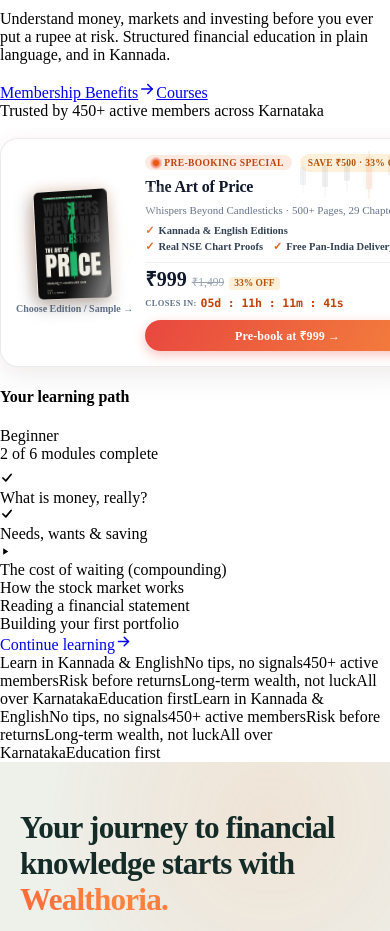
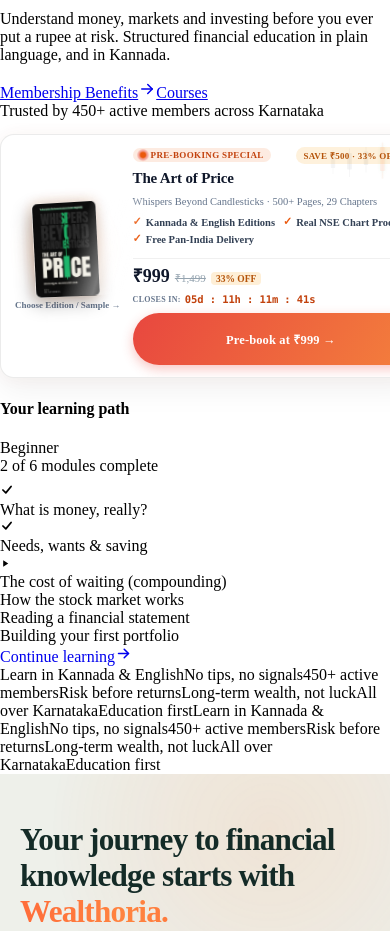
Before and after one commit to wealthoria/weathoriafrontend, a React (Vite) app: page / in a window 390 px wide. Shown: the part 1160-2091 px from the top of the page. Built offline with nearby package versions, Linux system fonts and the light colour scheme; no server answers; the database is empty.

Commit message:
style(mobile): optimize book ad card, 3D cover animation, and selector layout for all mobile screens

```diff
--- a/src/app/art-of-price-spotlight.css
+++ b/src/app/art-of-price-spotlight.css
@@ -522,62 +522,153 @@
   box-shadow: 0 6px 16px rgba(232, 71, 63, 0.32);
 }
 
+@media (max-width: 640px) {
+  .hero-book-ad-card {
+    padding: 14px 16px;
+    margin-top: 18px;
+    border-radius: 16px;
+  }
+  .hba-showcase {
+    gap: 14px;
+    align-items: center;
+  }
+  .hba-cover-stage {
+    width: 72px;
+    height: 106px;
+    transform-origin: center bottom;
+  }
+  .hba-badge-row {
+    flex-wrap: wrap;
+    gap: 4px 6px;
+  }
+  .hba-title {
+    font-size: 15.5px;
+  }
+  .hba-subtitle {
+    font-size: 11px;
+    line-height: 1.35;
+  }
+  .hba-features-list {
+    gap: 3px 8px;
+    margin-top: 3px;
+  }
+  .hba-feat-item {
+    font-size: 10.5px;
+    white-space: normal;
+  }
+  .hba-action-row {
+    margin-top: 8px;
+    padding-top: 8px;
+    gap: 8px;
+  }
+}
+
 @media (max-width: 520px) {
   .hero-book-ad-card {
     padding: 12px 14px;
+    margin-top: 14px;
+    border-radius: 14px;
+  }
+  .hba-candlestick-bg {
+    top: 6px;
+    right: 8px;
+    width: 90px;
+    height: 40px;
+    opacity: 0.12;
+  }
+  [data-theme="dark"] .hba-candlestick-bg {
+    opacity: 0.16;
   }
   .hba-showcase {
     gap: 12px;
+    align-items: center;
+  }
+  .hba-cover-col {
+    gap: 3px;
   }
   .hba-cover-stage {
-    width: 66px;
-    height: 98px;
+    width: 64px;
+    height: 94px;
+    will-change: transform;
+    -webkit-backface-visibility: hidden;
+    backface-visibility: hidden;
+  }
+  .hba-preview-link {
+    font-size: 9px;
+  }
+  .hba-tag {
+    font-size: 9px;
+    padding: 2px 7px;
+  }
+  .hba-discount {
+    font-size: 9px;
+    padding: 2px 7px;
   }
   .hba-title {
     font-size: 15px;
+    line-height: 1.2;
+  }
+  .hba-subtitle {
+    font-size: 10.5px;
+    line-height: 1.3;
   }
   .hba-action-row {
-    flex-wrap: wrap;
-    gap: 6px;
+    flex-direction: column;
+    align-items: stretch;
+    gap: 8px;
+    margin-top: 8px;
+    padding-top: 8px;
+  }
+  .hba-deal-inline {
+    display: flex;
+    align-items: center;
+    justify-content: space-between;
+    width: 100%;
+  }
+  .hba-price-curr {
+    font-size: 18px;
+  }
+  .hba-price-mrp {
+    font-size: 11px;
+  }
+  .hba-timer {
+    gap: 4px;
+  }
+  .hba-timer-label {
+    font-size: 8px;
+  }
+  .hba-timer-txt {
+    font-size: 10.5px;
   }
   .hba-btn-cta {
     width: 100%;
-    margin-top: 4px;
-    padding: 7px 12px;
+    padding: 8px 12px;
+    font-size: 12.5px;
+    min-height: 36px;
     text-align: center;
-  }
-}
-
-@media (max-width: 640px) {
+    justify-content: center;
+  }
+}
+
+@media (max-width: 360px) {
   .hero-book-ad-card {
-    padding: 15px;
-    gap: 12px;
-    margin-top: 18px;
+    padding: 10px 12px;
   }
   .hba-showcase {
-    gap: 12px;
+    gap: 10px;
   }
   .hba-cover-stage {
-    width: 74px;
-    height: 108px;
+    width: 58px;
+    height: 86px;
   }
   .hba-title {
-    font-size: 16px;
-  }
-  .hba-deal-box {
-    padding: 8px 10px;
-    flex-wrap: wrap;
+    font-size: 14px;
+  }
+  .hba-deal-inline {
     gap: 6px;
   }
   .hba-price-curr {
-    font-size: 20px;
-  }
-  .hba-timer-txt {
-    font-size: 11.5px;
-  }
-  .hba-full-cta {
-    padding: 11px 16px;
-    font-size: 13.5px;
+    font-size: 17px;
   }
 }
 
```
Also changed, not shown: public/artofbookhomepage.html (+9 -0 lines), public/the-art-of-price.html (+9 -0 lines), the-art-of-price-site/public/index.html (+9 -0 lines).
